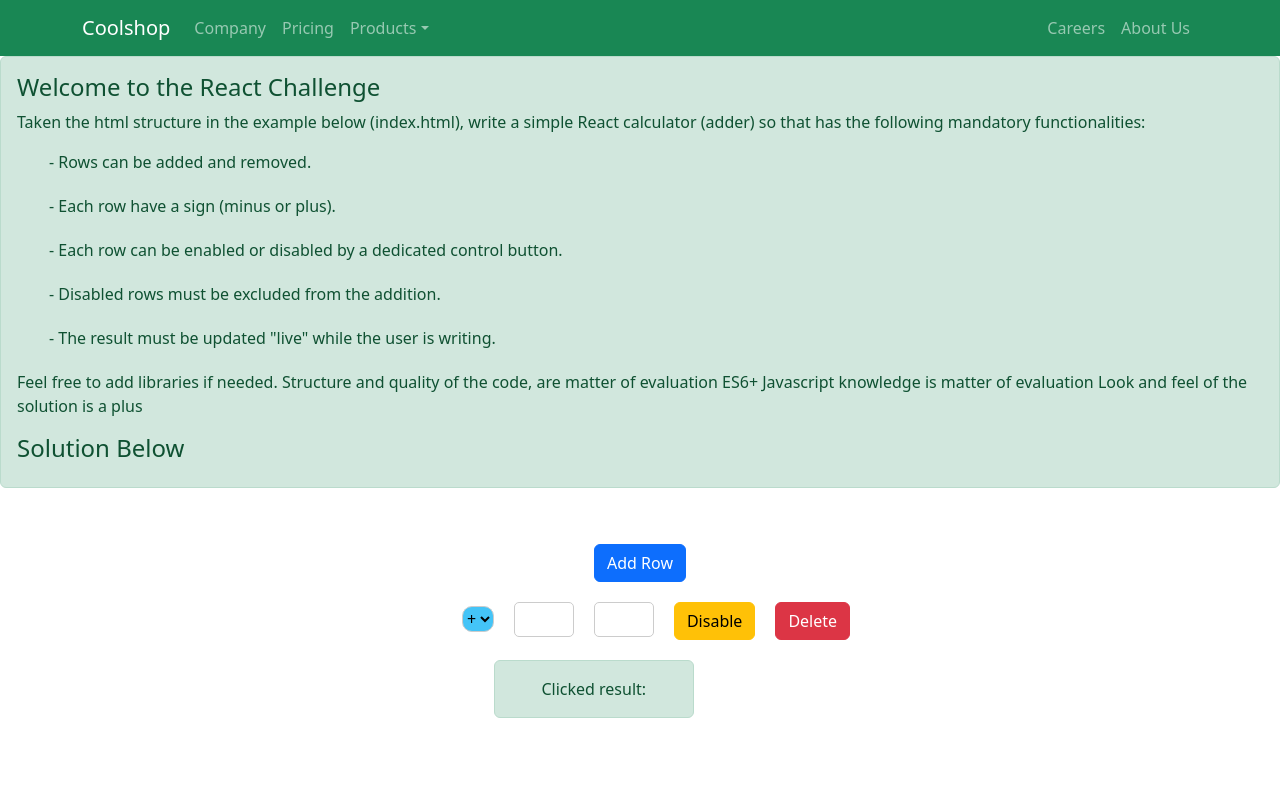
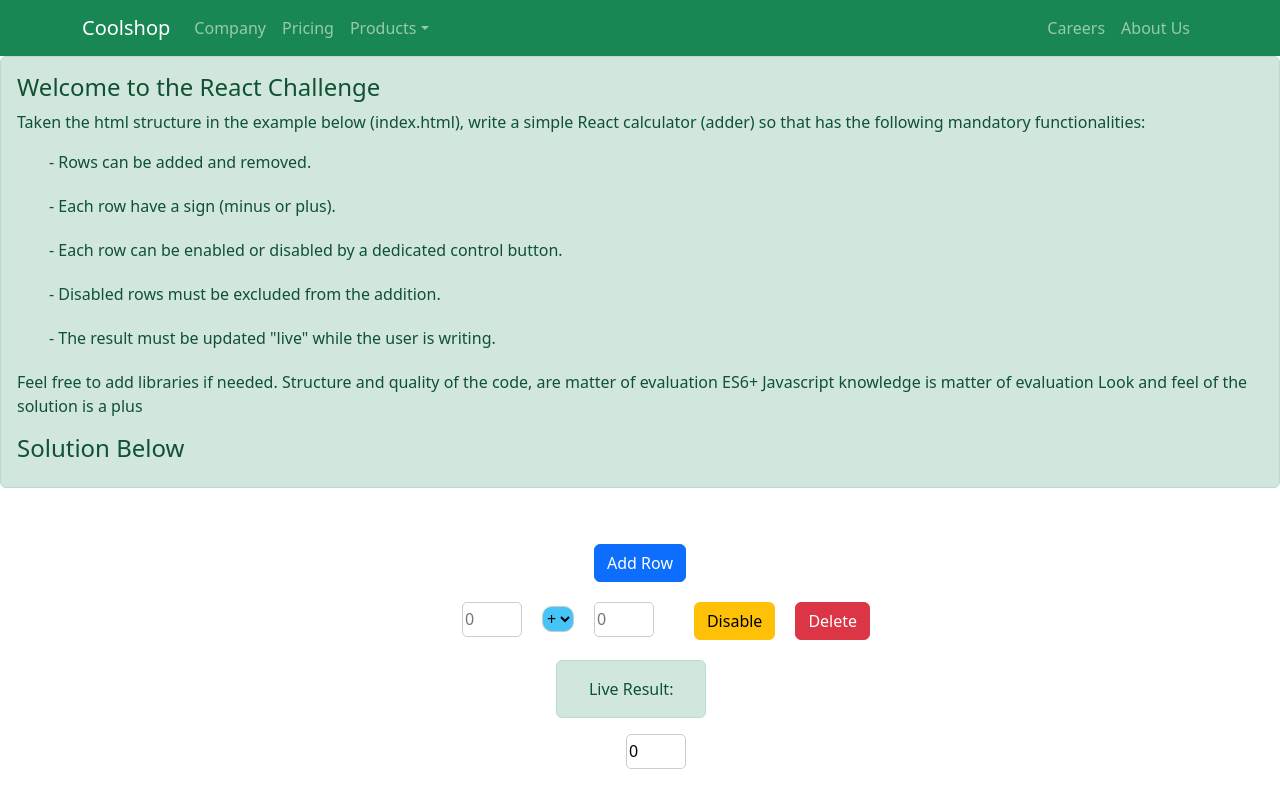
Before and after one commit to theringsofsaturn/react-challenge-calculator, a React (Create React App) app: page / in a window 1280 px wide. Built offline with nearby package versions, Linux system fonts and the light colour scheme.

Commit message:
bug fixes. Challenge solved

```diff
--- a/src/components/Row/MyRow.jsx
+++ b/src/components/Row/MyRow.jsx
@@ -9,47 +9,27 @@ const MyRow = () => {
   const [showRow, setShowRow] = useState(true);
   // Disable the row state
   const [isDisabled, setIsDisabled] = useState(false);
-  // Input value state
-  const [inputValue, setInputValue] = useState({
-    firstInput: '',
-    secondInput: '',
-  });
-  const [result, setResult] = useState('');
+  // Input value state for firstInput
+  const [firstInput, setFirstInput] = useState('');
+  // Input value state for secondInput
+  const [secondInput, setSecondInput] = useState('');
+  // Result state
+  const [result, setResult] = useState(0);
   // Sign state
   const [sign, setSign] = useState('+');
 
-  // Sign change
-  const handleSign = (e) => {
-    setSign(e.target.value);
+  // To make the result input auto-update live, will add the value that is changing with the value that hasn't change yet and set the new result when I update either one of the numbers.
+
+  // Handle input change firstInput
+  const handleChangeFirstInput = (e) => {
+    setFirstInput(e.target.value);
+    setResult(parseInt(e.target.value) + parseInt(secondInput));
   };
 
-  // Handle input change
-  const handleInputValue = (e) => {
-    setInputValue({
-      ...inputValue,
-      [e.target.name]: e.target.value,
-    });
-
-    sumOfTwoInputs();
-  };
-  // Sum calculation function
-  const sumOfTwoInputs = () => {
-    setResult(Number(inputValue.firstInput) + Number(inputValue.secondInput));
-
-    // if (sign === '+') {
-    //   setResult(firstNumber + secondNumber);
-    // } else if (sign === '-') {
-    //   setResult(firstNumber - secondNumber);
-    // } else if (sign === '*') {
-    //   setResult(firstNumber * secondNumber);
-    // } else if (sign === '/') {
-    //   setResult(firstNumber / secondNumber);
-    // }
-  };
-
-  // Update the result on input change
-  const handleResult = () => {
-    sumOfTwoInputs();
+  // Handle input change secondInput
+  const handleChangeSecondInput = (e) => {
+    setSecondInput(e.target.value);
+    setResult(parseInt(e.target.value) + parseInt(firstInput));
   };
 
   // Delete the row
@@ -74,24 +54,26 @@ const MyRow = () => {
         /* Hide row when isDisabled is true */
         <fieldset disabled={isDisabled}>
           <li>
+            {/* Create two inputs, get their value and sum them. Then show the sum in the result div */}
+            <input
+              className="input"
+              type="number"
+              placeholder="0"
+              name="firstInput"
+              value={firstInput}
+              onChange={handleChangeFirstInput}
+            />
             <select>
               <option value="plus">+</option>
               <option value="minus">-</option>
             </select>
-            {/* Create two inputs, get their value and sum them. Then show the sum in the result div */}
             <input
               className="input"
               type="number"
-              name="firstInput"
-              value={inputValue.firstInput}
-              onChange={handleInputValue}
-            />
-            <input
-              className="input"
-              type="number"
+              placeholder="0"
               name="secondInput"
-              value={inputValue.secondInput}
-              onChange={handleInputValue}
+              value={secondInput}
+              onChange={handleChangeSecondInput}
             />
             <Button
               onClick={toggleDisable}
@@ -104,19 +86,22 @@ const MyRow = () => {
               Delete
             </Button>
           </li>
+          {/* The result must be another input and should update "live" while the user is writing in the inputs */}
+
+          <Alert className="result" variant="success">
+            Live Result:
+          </Alert>
+
+          <input
+            className="input"
+            type="number"
+            placeholder="0"
+            name="result"
+            value={result}
+            readOnly
+          />
         </fieldset>
       ) : null}
-      {/* - The result must be updated "live" while the user is writing =>> Updates live correctly, but small bug showing result -1. Result different when clicking the input arrows to update numbers, and different result when entering them. Will fix it tomorrow.*/}
-      <div className="result">
-        <Alert
-          variant="success"
-          className="clicked-result"
-          onClick={sumOfTwoInputs}
-        >
-          Clicked result: {result}
-        </Alert>
-      </div>
-      {/* Result on click =>> Works correctly */}
     </>
   );
 };
--- a/src/components/Row/row.css
+++ b/src/components/Row/row.css
@@ -14,6 +14,7 @@ li {
 
 .input {
   margin-left: 20px;
+  margin-right: 20px;
   border: 1px solid #ccc;
   border-radius: 5px;
   width: 60px;
@@ -25,13 +26,12 @@ select {
   border-radius: 10px;
   border: 1px solid #ccc;
   background-color: #44c4f7;
-  margin-right: 20px;
   cursor: pointer;
 }
 
 .result {
-  width: 200px;
-  margin-left: 37%;
+  width: 150px;
+  margin-left: 42%;
 }
 
 .wrapper {
```
